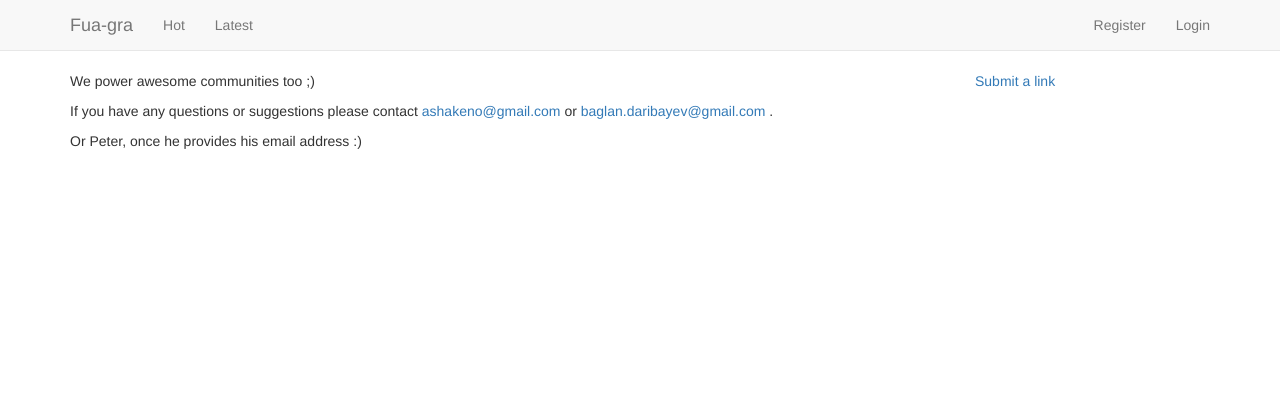
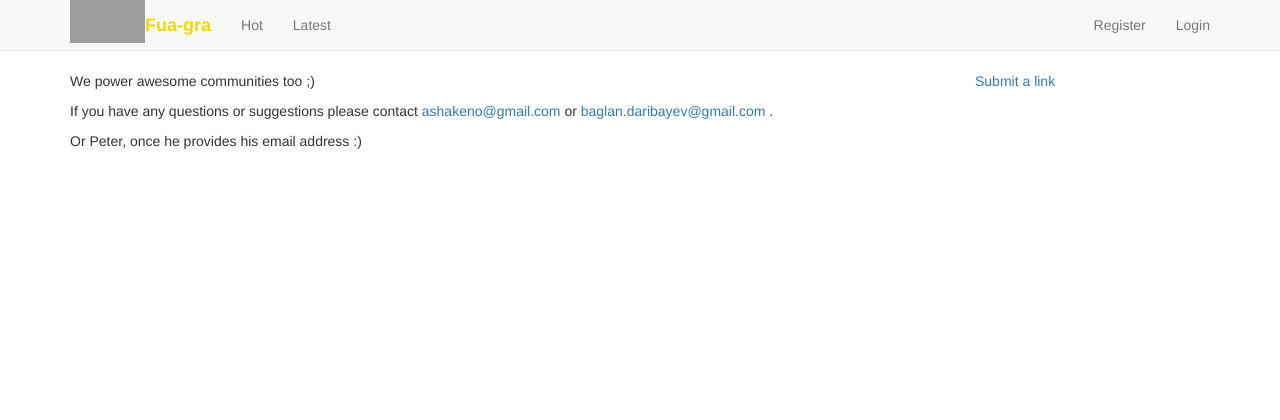
Before and after one commit to Abat/fuagra, a Django app: page /about in a window 1280 px wide. Shown: the top 420 px of the page. Run offline with Django 3.2, Linux system fonts and the light colour scheme; some libraries are stand-ins or nearby versions; grey boxes are pictures that could not be loaded.

Commit message:
Adding LayoutView to control views in Marionette. Some other minor changes.

```diff
--- a/dj_tagged/siteModel/static/js/comment_views.js
+++ b/dj_tagged/siteModel/static/js/comment_views.js
@@ -22,7 +22,6 @@ define([
     });
 
     var CommentsView = Marionette.CompositeView.extend({
-        el: '#commentsList',
         tagName: 'div',
         template: _.template(commentsT),
         templateHelpers: function() {
--- a/dj_tagged/siteModel/static/js/routers.js
+++ b/dj_tagged/siteModel/static/js/routers.js
@@ -26,7 +26,7 @@ define([
             var news = new Collections.NewsListCollection();
             news.fetch({ success: function(items, response, options) {
                 var newsView = new Views.NewsView({ collection: items });
-                newsView.render();
+                App.rootLayout.getRegion('content').show(newsView);
             }});
         },
 
@@ -35,7 +35,7 @@ define([
             var comments = new Collections.CommentsListCollection([], { newsId: newsId });
             comments.fetch({ success: function(items, response, options) {
                 var commentsView = new Comment_Views.CommentsView({ newsId: newsId, collection: items });
-                commentsView.render();
+                App.rootLayout.getRegion('content').show(commentsView);
             }});
         },
         notFound: function() {
--- a/dj_tagged/siteModel/static/js/views.js
+++ b/dj_tagged/siteModel/static/js/views.js
@@ -80,7 +80,6 @@ define([
     });
 
     var NewsView = Marionette.CompositeView.extend({
-        el: '#newsList',
         tagName: 'div',
         template: _.template(newsT),
 
--- a/dj_tagged/siteModel/static/siteModel/style.css
+++ b/dj_tagged/siteModel/static/siteModel/style.css
@@ -3,6 +3,15 @@ body {
     margin:0;
     padding:0;
     height:100%;
+}
+
+.duck {
+    width: 75px;
+    height: 43px;
+}
+
+.navbar-default .navbar-brand {
+    color: #EADB09;
 }
 
 textarea {
@@ -102,13 +111,12 @@ li.commentsItem {
     width: 300px;
 }
 
-#default_container {
+#layout_view {
     min-height: 100%;
 }
 
-#content {
-    padding:10px;
-    padding-bottom:80px; /* Height of the footer element */
+#default_container {
+    min-height: 100%;
 }
 
 #footer {
--- /dev/null
+++ b/dj_tagged/siteModel/static/templates/content.html
@@ -0,0 +1 @@
+<div id='content'> </div>
--- a/dj_tagged/siteModel/templates/siteModel/base.html
+++ b/dj_tagged/siteModel/templates/siteModel/base.html
@@ -20,13 +20,16 @@
         <nav class="navbar navbar-default navbar-static-top">
             <div class="container">
                 <div class="navbar-header">
+                    <img class='duck' src="{% static 'images/duck-34905.svg' %}" title='quack quack :)' alt='duck'>
+                </div>
+                <div class="navbar-header">
                     <button type="button" class="navbar-toggle collapsed" data-toggle="collapse" data-target="#navbar" aria-expanded="false" aria-controls="navbar">
                         <span class="sr-only">Toggle navigation</span>
                         <span class="icon-bar"></span>
                         <span class="icon-bar"></span>
                         <span class="icon-bar"></span>
                     </button>
-                    <a class="navbar-brand" href="{% url 'index' %}">Fua-gra</a>
+                    <a class="navbar-brand" href="{% url 'index' %}"><b>Fua-gra</b></a>
                 </div>
                 <div id="navbar" class="navbar-collapse collapse">
                     <ul class="nav navbar-nav">
@@ -48,7 +51,7 @@
         <div class="side"> <a href='/submit'> Submit a link </a> </div>
 
         <div class="container">
-            <div id="default_container">
+            <div id='default_container'>
             {% block content %} this is base template {% endblock %} </div>
             </div>
         <div class="navbar-default navbar-static-bottom">
--- a/dj_tagged/siteModel/templates/siteModel/index.html
+++ b/dj_tagged/siteModel/templates/siteModel/index.html
@@ -13,8 +13,6 @@
 	Hello Mello this is index page<br />
 	{% endif %}
 
-	<div id="newsList"> </div>
-
-    <div id="commentsList"> </div>
+    <div id='layout_view'> </div>
 
 {% endblock %}
```
Also changed, not shown: dj_tagged/siteModel/static/js/taggednews.js (+17 -5 lines), dj_tagged/siteModel/static/images/duck-34905.svg (added), dj_tagged/siteModel/static/images/favicon.ico, dj_tagged/siteModel/static/images/tagged.ico (added).
